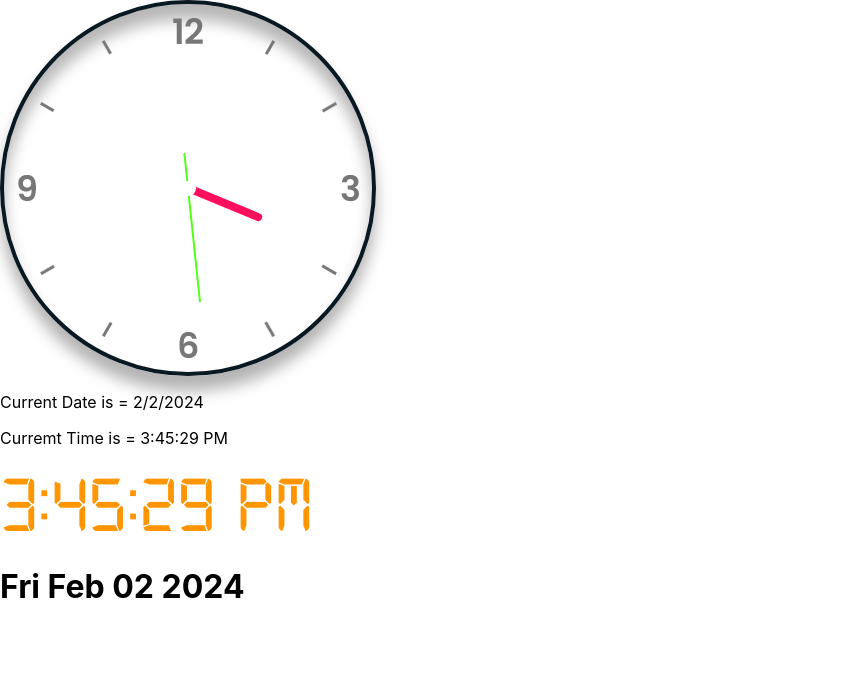
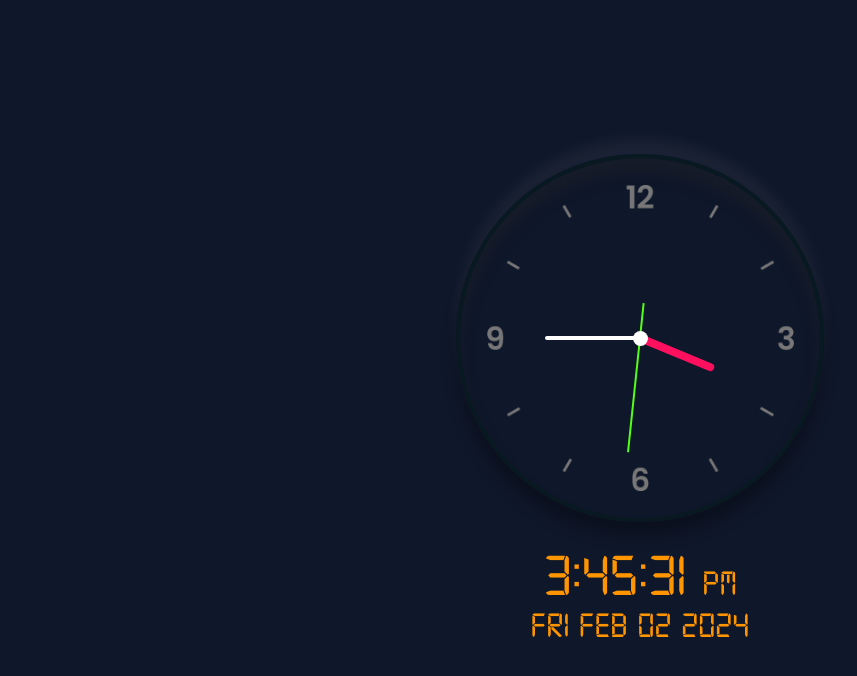
Before and after one commit to amirrahemi01/basic-clock-reactjs, a React (Create React App) app: page /Clock in a window 1280 px wide. Shown: the top 676 px of the page, without its empty margins (0-857 px from the left). Built offline with nearby package versions, Linux system fonts and the light colour scheme.

Commit message:
add tailwind css

```diff
--- a/package.json
+++ b/package.json
@@ -42,5 +42,8 @@
       "last 1 firefox version",
       "last 1 safari version"
     ]
+  },
+  "devDependencies": {
+    "tailwindcss": "^3.4.1"
   }
 }
--- a/src/App.css
+++ /dev/null
@@ -1,54 +0,0 @@
-.App {
-  text-align: center;
-}
-
-.App-logo {
-  height: 40vmin;
-  pointer-events: none;
-}
-
-@media (prefers-reduced-motion: no-preference) {
-  .App-logo {
-    animation: App-logo-spin infinite 20s linear;
-  }
-}
-
-.App-header {
-  background-color: #282c34;
-  min-height: 100vh;
-  display: flex;
-  flex-direction: column;
-  align-items: center;
-  justify-content: center;
-  font-size: calc(10px + 2vmin);
-  color: white;
-}
-
-.App-link {
-  color: #61dafb;
-}
-
-@keyframes App-logo-spin {
-  from {
-    transform: rotate(0deg);
-  }
-  to {
-    transform: rotate(360deg);
-  }
-}
-
-/* index.css */
-
-body {
-  margin: 0;
-  font-family: -apple-system, BlinkMacSystemFont, 'Segoe UI', 'Roboto', 'Oxygen',
-    'Ubuntu', 'Cantarell', 'Fira Sans', 'Droid Sans', 'Helvetica Neue',
-    sans-serif;
-  -webkit-font-smoothing: antialiased;
-  -moz-osx-font-smoothing: grayscale;
-}
-
-code {
-  font-family: source-code-pro, Menlo, Monaco, Consolas, 'Courier New',
-    monospace;
-}
--- a/src/App.tsx
+++ b/src/App.tsx
@@ -1,5 +1,5 @@
 import React, { useRef } from "react";
-import "./App.css";
+import "./index.css";
 
 import { Route, Routes } from "react-router-dom";
 import Home from "./pages/Home";
--- a/src/assets/styles/clock.css
+++ b/src/assets/styles/clock.css
@@ -1,12 +1,11 @@
 @font-face {
     font-family: digital;
-    src: url(./digital-7.ttf);
+    src: url(../fonts/digital-7.ttf);
 }
 
 .font-clock {
     font-family: digital;
     color: #FF9500;
-    font-size: 5rem;
 }
 
 .clock {
--- /dev/null
+++ b/src/assets/styles/global.css
@@ -0,0 +1,3 @@
+@tailwind base;
+@tailwind components;
+@tailwind utilities;
--- a/src/components/clock/MainClock.tsx
+++ b/src/components/clock/MainClock.tsx
@@ -43,11 +43,15 @@ const MainClock = (props: Props) => {
     return () => clearInterval(interval);
   }, []);
 
-  let digital = time.toLocaleTimeString().replace("AM","").replace("PM","");
-  let hours_12  = time.toLocaleTimeString().replace(/[0-9]+/g,"").replace(":","").replace(":","");
+  let digital = time.toLocaleTimeString().replace("AM", "").replace("PM", "");
+  let hours_12 = time
+    .toLocaleTimeString()
+    .replace(/[0-9]+/g, "")
+    .replace(":", "")
+    .replace(":", "");
 
   return (
-    <div>
+    <div className="bg-slate-900 text-white h-lvh flex flex-col items-center justify-center">
       <div className="clock">
         <img src={clockImage} alt="clock-image" />
         <div className="hour">
@@ -61,15 +65,16 @@ const MainClock = (props: Props) => {
         </div>
       </div>
 
-      <p> Current Date is = {currDate} </p>
-      <p> Curremt Time is = {currTime} </p>
-      <span className="font-clock num">{digital}</span>
-      <span className="font-clock hours">{hours_12}</span>
       <br />
 
-      <span>
-        <h1>{time.toDateString()}</h1>
-      </span>
+      <div className="font-clock">
+        <span className="num text-6xl">{digital}</span>
+        <span className="hours text-4xl">{hours_12}</span>
+      </div>
+
+      <div>
+        <h1 className="font-clock text-4xl">{time.toDateString()}</h1>
+      </div>
     </div>
   );
 };
--- a/src/components/stopwatch/MainStopWatch.tsx
+++ b/src/components/stopwatch/MainStopWatch.tsx
@@ -1,13 +1,16 @@
-import React, { useRef } from 'react'
-import Timer from './Timer';
-import SplitTimer from './SplitTimer';
-import Actions from './Actions';
-import LogTable from './LogTable';
-import { ReduxStoreState } from '../../services/types';
-import { bindActionCreators } from 'redux';
-import { updateTimer, resetTimer } from "../../services/redux/actions/timerActions";
+import React, { useRef } from "react";
+import Timer from "./Timer";
+import SplitTimer from "./SplitTimer";
+import Actions from "./Actions";
+import LogTable from "./LogTable";
+import { ReduxStoreState } from "../../services/types";
+import { bindActionCreators } from "redux";
+import {
+  updateTimer,
+  resetTimer,
+} from "../../services/redux/actions/timerActions";
 import { resetLogs } from "../../services/redux/actions/logAction";
-import { connect } from 'react-redux';
+import { connect } from "react-redux";
 
 type StoreProps = {
   currentTime: number;
@@ -24,7 +27,6 @@ type Props = StoreProps & DispathProps;
 let timer!: ReturnType<typeof setTimeout>;
 
 const MainStopWatch = (props: Props) => {
-
   const timerStartRef = useRef(0);
 
   const startTimer = () => {
@@ -48,7 +50,7 @@ const MainStopWatch = (props: Props) => {
   };
 
   return (
-    <div className="app-container">
+    <div className="bg-slate-900 text-white h-lvh flex flex-col items-center justify-center">
       <div className="stopwatch-box">
         <Timer />
         <SplitTimer />
@@ -60,8 +62,8 @@ const MainStopWatch = (props: Props) => {
         <LogTable />
       </div>
     </div>
-  )
-}
+  );
+};
 
 const mapStateToProps = ({
   timer: { currentTime },
--- /dev/null
+++ b/src/index.css
@@ -0,0 +1,3 @@
+@tailwind base;
+@tailwind components;
+@tailwind utilities;
--- a/src/index.tsx
+++ b/src/index.tsx
@@ -1,7 +1,10 @@
 import React from "react";
 import ReactDOM from "react-dom/client";
 import App from "./App";
+import "./index.css";
 import { BrowserRouter } from "react-router-dom";
+import { Provider } from "react-redux";
+import store from "./services/redux/store";
 
 const root = ReactDOM.createRoot(
   document.getElementById("root") as HTMLElement
--- a/src/services/utils/cleanTime.ts
+++ b/src/services/utils/cleanTime.ts
@@ -1,5 +1,5 @@
 const cleanTime = (timeInMs: number) => {
-    let centiseconds = ('0' + (Math.floor(timeInMs) % 1000)).slice(-2);
+    let centiseconds = ('00' + (Math.floor(timeInMs) % 1000)).slice(-3);
     let seconds = ('0' + (Math.floor(timeInMs / 1000) % 60)).slice(-2);
     let minutes = ('0' + (Math.floor(timeInMs / 60000) % 60)).slice(-2);
     let hours = ('0' + Math.floor(timeInMs / 3600000)).slice(-2);
--- /dev/null
+++ b/tailwind.config.js
@@ -0,0 +1,8 @@
+/** @type {import('tailwindcss').Config} */
+module.exports = {
+  content: ["./src/**/*.{html,js,tsx}"],
+  theme: {
+    extend: {},
+  },
+  plugins: [],
+}
```
Also changed, not shown: src/assets/fonts/digital-7.ttf (renamed from src/assets/styles/digital-7.ttf), 1 other file (tests, documents, lock files or other folders). Lines whose indentation alone changed are shown as unchanged.
